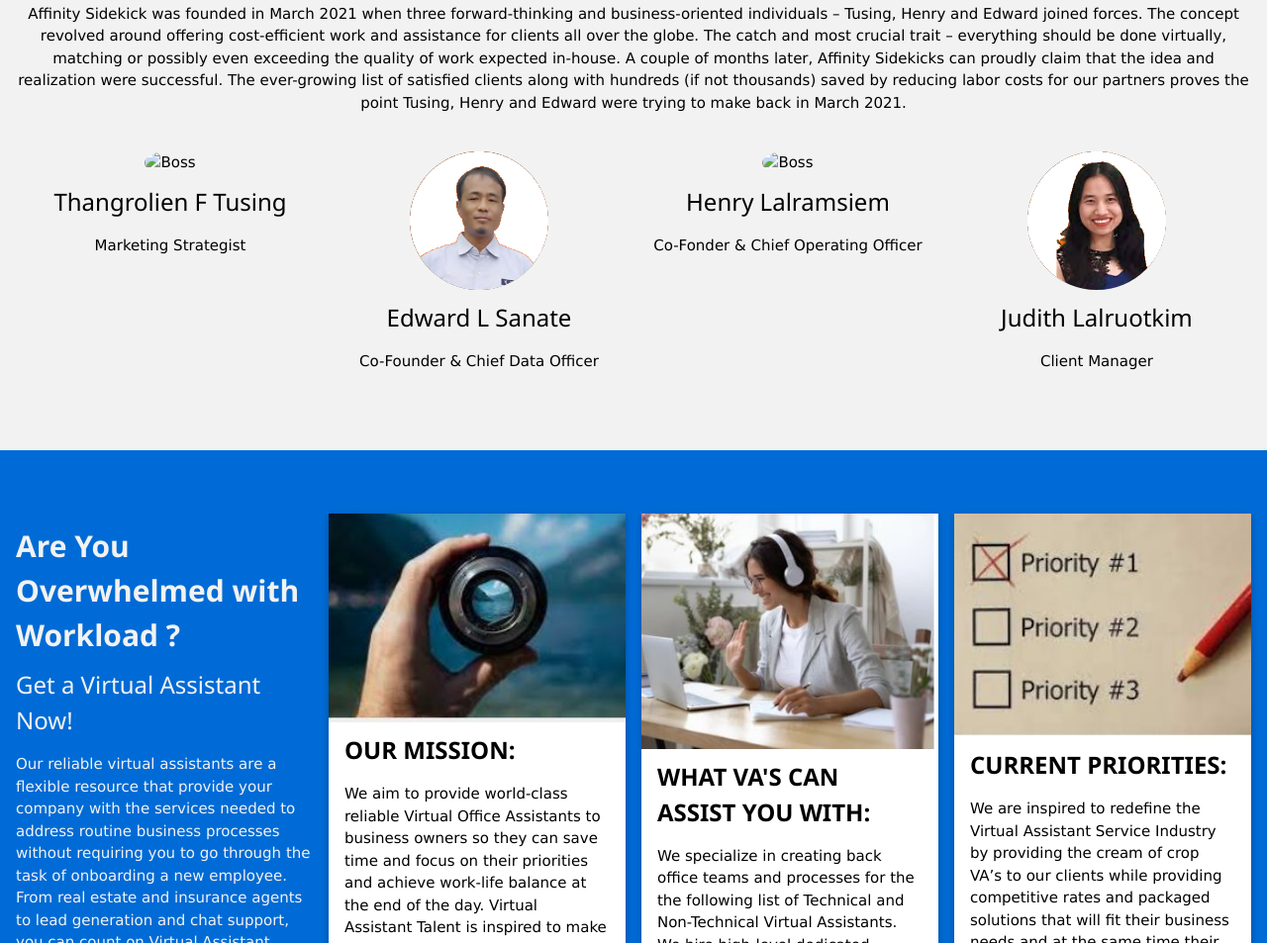
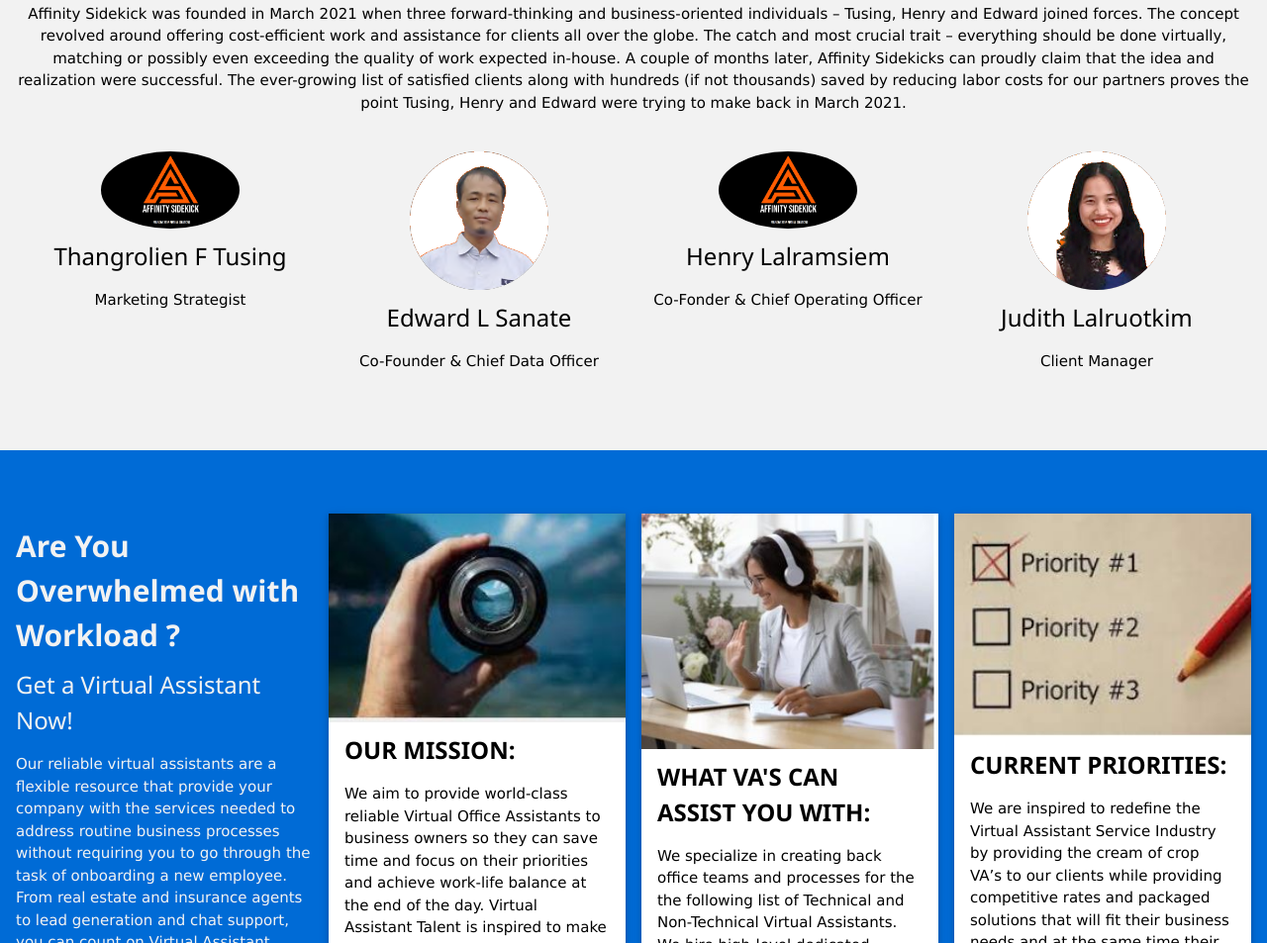
Before and after one commit to EddieAF21/EddieAF21.github.io, a plain HTML site: page index.html in a window 1280 px wide. Shown: the part 770-1723 px from the top of the page at 99% size. Drawn offline with Linux system fonts and the light colour scheme.

Commit message:
Update index.html

```diff
--- a/index.html
+++ b/index.html
@@ -111,7 +111,7 @@ s0.parentNode.insertBefore(s1,s0);
 <div class="w3-row"><br>
 
 <div class="w3-quarter">
-  <img src="images/" alt="Boss" style="width:45%" class="w3-circle w3-hover-opacity">
+  <img src="images/2.jpg" alt="Boss" style="width:45%" class="w3-circle w3-hover-opacity">
   <h3>Thangrolien F Tusing</h3>
   <p>Marketing Strategist</p>
 </div>
@@ -123,7 +123,7 @@ s0.parentNode.insertBefore(s1,s0);
 </div>
 
 <div class="w3-quarter">
-  <img src="images/" alt="Boss" style="width:45%" class="w3-circle w3-hover-opacity">
+  <img src="images/2.jpg" alt="Boss" style="width:45%" class="w3-circle w3-hover-opacity">
   <h3>Henry Lalramsiem</h3>
   <p>Co-Fonder & Chief Operating Officer</p>
 </div>
```
